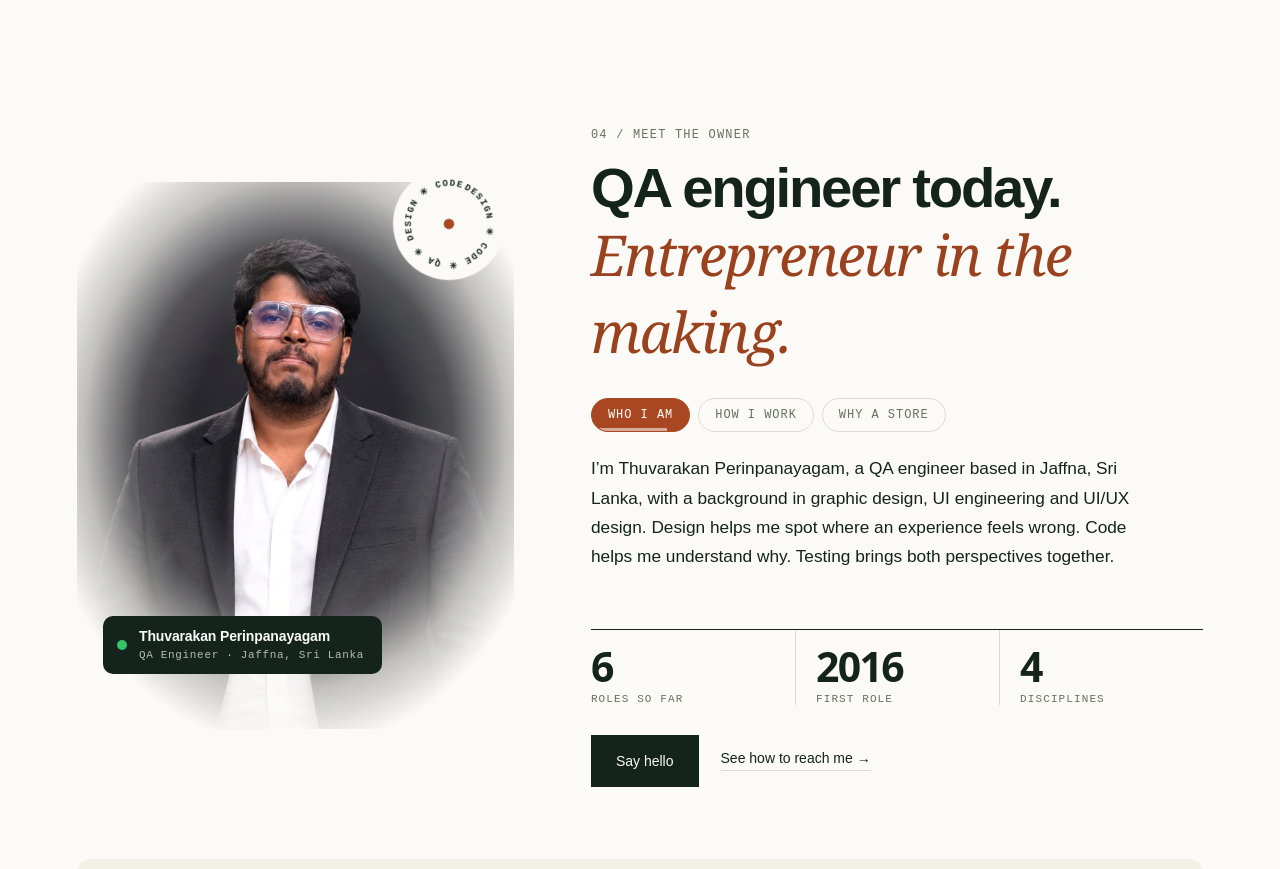
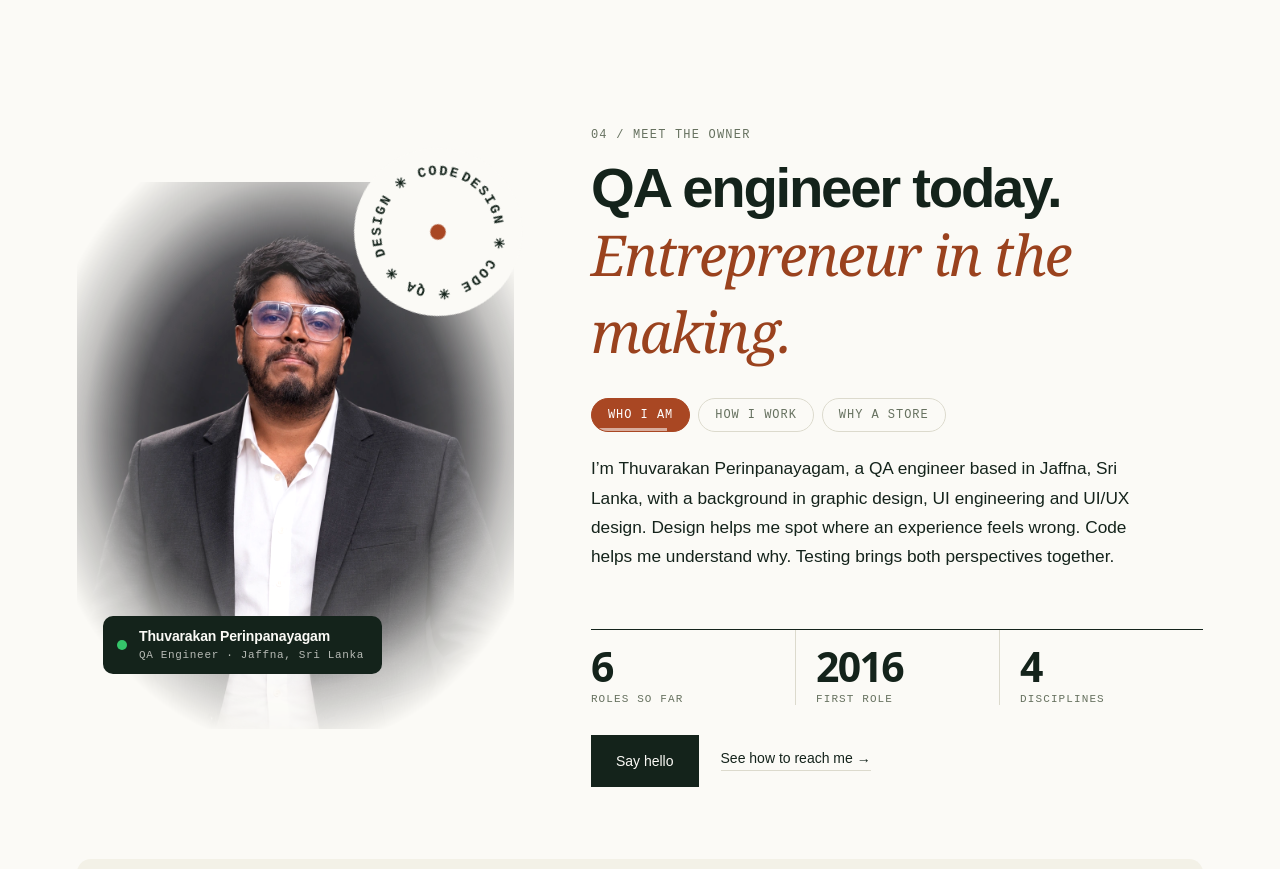
Before and after one commit to Thuvarakanp/TestPort, a React (Vite) app: page / in a window 1280 px wide. Shown: the part 10320-11189 px from the top of the page. Built offline with nearby package versions, Linux system fonts and the light colour scheme.

Commit message:
Owner stamp: larger
Co-Authored-By: Claude Sonnet 5.5 <noreply@anthropic.com>
Claude-Session: https://claude.ai/code/session_01JbT4DJRAdyRM58RNoFcmRz

```diff
--- a/src/styles/owner.css
+++ b/src/styles/owner.css
@@ -105,3 +105,5 @@
 @media(max-width:900px){.owner-grid{grid-template-columns:1fr}.owner-frame{aspect-ratio:1/1}.owner-photo{margin-bottom:34px}.owner-badge{left:4%;bottom:-34px}}
 .owner-stamp{right:2%;top:-14px}
 @media(max-width:900px){.owner-stamp{right:4px;top:-18px;width:92px;height:92px}}
+.owner-stamp{width:168px;height:168px;right:-8px;top:-34px;padding:6px}
+@media(max-width:900px){.owner-stamp{width:124px;height:124px;right:0;top:-26px}}
```
